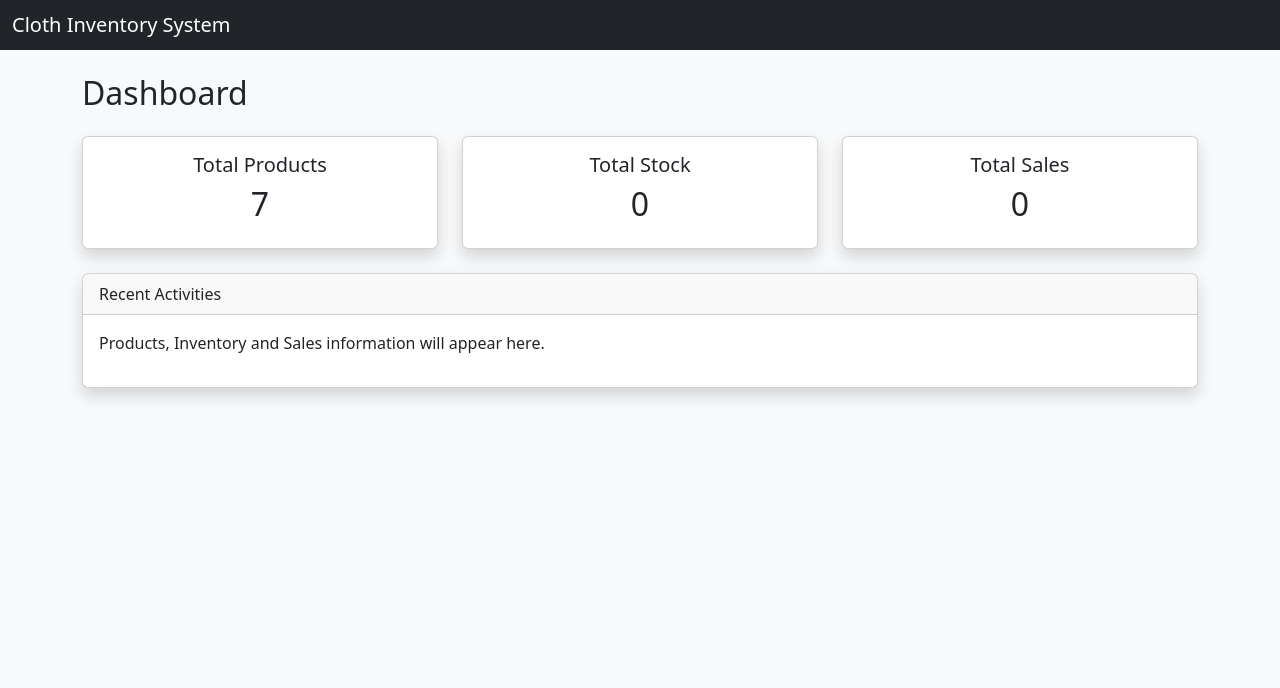
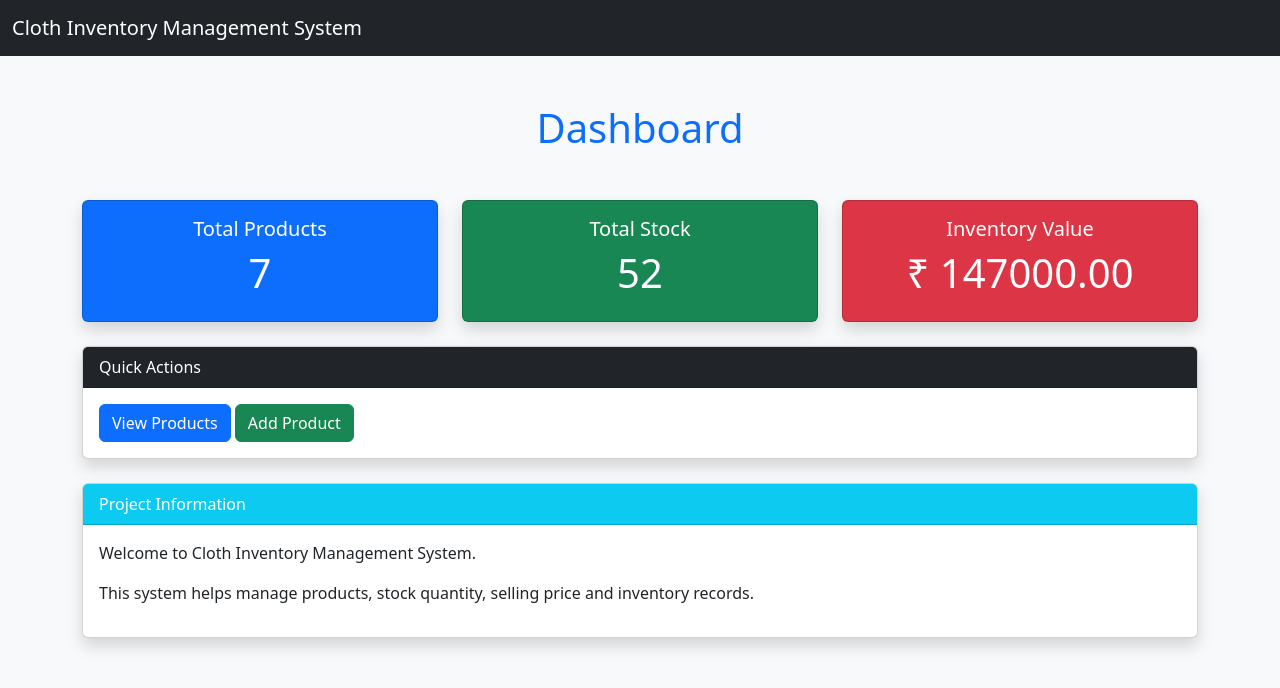
Before and after one commit to husnafarhan/cloth-inventory, a Django app: page / in a window 1280 px wide. Shown: the top 688 px of the page. Run offline with Django 5.2, Linux system fonts and the light colour scheme; data comes from the database, SQL or seed files in the repository; both versions use the stored data as it was after the commit.

Commit message:
Updated dashboard, product pages and image upload

```diff
--- a/config/settings.py
+++ b/config/settings.py
@@ -122,3 +122,5 @@ STATIC_URL = 'static/'
 STATICFILES_DIRS = [
     BASE_DIR / 'static',
 ]
+MEDIA_URL = '/media/'
+MEDIA_ROOT = BASE_DIR / 'media'
--- a/config/urls.py
+++ b/config/urls.py
@@ -16,7 +16,8 @@ Including another URLconf
 """
 from django.contrib import admin
 from django.urls import path
-
+from django.conf import settings
+from django.conf.urls.static import static
 from django.contrib import admin
 from django.urls import path
 from products.views import dashboard, product_list, add_product, edit_product, delete_product
@@ -29,3 +30,7 @@ urlpatterns = [
 path('products/edit/<int:id>/', edit_product, name='edit_product'),
 path('products/delete/<int:id>/', delete_product, name='delete_product'),
 ]
+urlpatterns += static(
+    settings.MEDIA_URL,
+    document_root=settings.MEDIA_ROOT
+)
--- a/products/models.py
+++ b/products/models.py
@@ -39,5 +39,11 @@ class Product(models.Model):
 
     quantity = models.IntegerField(default=0)
 
+    image = models.ImageField(
+        upload_to='products/',
+        blank=True,
+        null=True
+    )
+
     def __str__(self):
         return self.name
--- a/products/views.py
+++ b/products/views.py
@@ -3,27 +3,50 @@ from products.models import Product
 from .forms import ProductForm
 
 
+# Dashboard
 def dashboard(request):
-    total_products = Product.objects.count()
+
+    products = Product.objects.all()
+
+    total_products = products.count()
+
+    total_stock = sum(product.quantity for product in products)
+
+    total_value = sum(
+        product.quantity * product.selling_price
+        for product in products
+    )
 
     context = {
         'total_products': total_products,
+        'total_stock': total_stock,
+        'total_value': total_value,
     }
 
     return render(request, 'dashboard.html', context)
 
 
+# Product List
 def product_list(request):
-    products = Product.objects.all()
+
+    query = request.GET.get('q')
+
+    if query:
+        products = Product.objects.filter(name__icontains=query)
+    else:
+        products = Product.objects.all()
 
     return render(request, 'product_list.html', {
         'products': products
     })
 
 
+# Add Product
 def add_product(request):
+
     if request.method == 'POST':
-        form = ProductForm(request.POST)
+
+        form = ProductForm(request.POST, request.FILES)
 
         if form.is_valid():
             form.save()
@@ -32,12 +55,24 @@ def add_product(request):
     else:
         form = ProductForm()
 
-    return render(request, 'add_product.html', {'form': form})
+    return render(request, 'add_product.html', {
+        'form': form
+    })
+
+
+# Edit Product
 def edit_product(request, id):
+
     product = Product.objects.get(id=id)
 
     if request.method == 'POST':
-        form = ProductForm(request.POST, instance=product)
+
+        form = ProductForm(
+            request.POST,
+            request.FILES,
+            instance=product
+        )
+
 
         if form.is_valid():
             form.save()
@@ -46,9 +81,16 @@ def edit_product(request, id):
     else:
         form = ProductForm(instance=product)
 
-    return render(request, 'edit_product.html', {'form': form})
+    return render(request, 'edit_product.html', {
+        'form': form
+    })
+
+
+# Delete Product
 def delete_product(request, id):
+
     product = Product.objects.get(id=id)
+
     product.delete()
 
     return redirect('product_list')
--- a/templates/dashboard.html
+++ b/templates/dashboard.html
@@ -12,54 +12,81 @@
 
 <nav class="navbar navbar-dark bg-dark">
     <div class="container-fluid">
-        <span class="navbar-brand mb-0 h1">
-            Cloth Inventory System
+        <span class="navbar-brand">
+            Cloth Inventory Management System
         </span>
     </div>
 </nav>
 
-<div class="container mt-4">
+<div class="container mt-5">
 
-    <h2 class="mb-4">Dashboard</h2>
+    <h1 class="text-center text-primary mb-5">
+        Dashboard
+    </h1>
 
     <div class="row">
 
         <div class="col-md-4">
-            <div class="card text-center shadow">
-                <div class="card-body">
+            <div class="card bg-primary text-white shadow">
+                <div class="card-body text-center">
                     <h5>Total Products</h5>
-                <h2>{{ total_products }}</h2>
+                    <h1>{{ total_products }}</h1>
                 </div>
             </div>
         </div>
 
         <div class="col-md-4">
-            <div class="card text-center shadow">
-                <div class="card-body">
+            <div class="card bg-success text-white shadow">
+                <div class="card-body text-center">
                     <h5>Total Stock</h5>
-                    <h2>0</h2>
+                    <h1>{{ total_stock }}</h1>
                 </div>
             </div>
         </div>
 
         <div class="col-md-4">
-            <div class="card text-center shadow">
-                <div class="card-body">
-                    <h5>Total Sales</h5>
-                    <h2>0</h2>
+            <div class="card bg-danger text-white shadow">
+                <div class="card-body text-center">
+                    <h5>Inventory Value</h5>
+                    <h1>₹ {{ total_value }}</h1>
                 </div>
             </div>
         </div>
 
     </div>
 
-    <div class="card mt-4 shadow">
-        <div class="card-header">
-            Recent Activities
+    <div class="card shadow mt-4">
+        <div class="card-header bg-dark text-white">
+            Quick Actions
         </div>
 
         <div class="card-body">
-            <p>Products, Inventory and Sales information will appear here.</p>
+
+            <a href="/products/" class="btn btn-primary">
+                View Products
+            </a>
+
+            <a href="/products/add/" class="btn btn-success">
+                Add Product
+            </a>
+
+        </div>
+    </div>
+
+    <div class="card shadow mt-4">
+        <div class="card-header bg-info text-white">
+            Project Information
+        </div>
+
+        <div class="card-body">
+            <p>
+                Welcome to Cloth Inventory Management System.
+            </p>
+
+            <p>
+                This system helps manage products, stock quantity,
+                selling price and inventory records.
+            </p>
         </div>
     </div>
 
--- a/templates/edit_product.html
+++ b/templates/edit_product.html
@@ -7,7 +7,7 @@
 
 <h1>Edit Product</h1>
 
-<form method="post">
+<form method="POST" enctype="multipart/form-data">
     {% csrf_token %}
     {{ form.as_p }}
 
```
Also changed, not shown: templates/add_product.html (+33 -7 lines), templates/product_list.html (+65 -9 lines), db.sqlite3, media/products/bella-pon-fruitsia-wcgCFUi_Zws-unsplash.jpg (added), media/products/mohamad-khosravi--eb0moHDPBI-unsplash.jpg (added), media/products/mohamad-khosravi-vS0Kya7E5V4-unsplash.jpg (added), media/products/raquel-gambin-kS3YkVtf85U-unsplash.jpg (added), products/migrations/0002_product_image.py (added), 3 other files.
